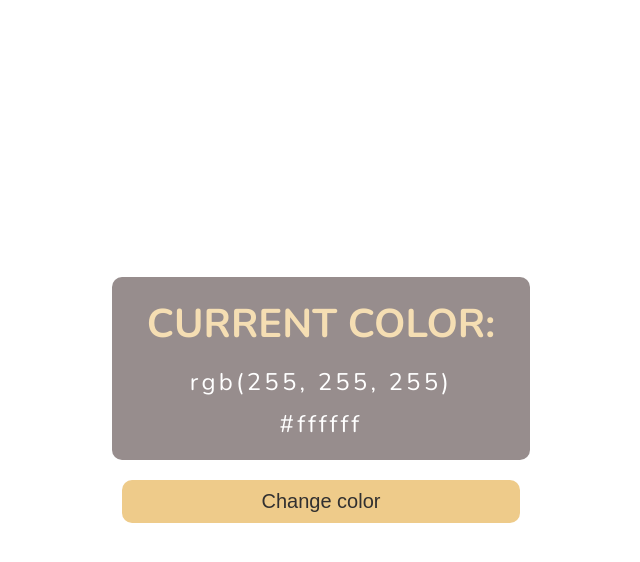
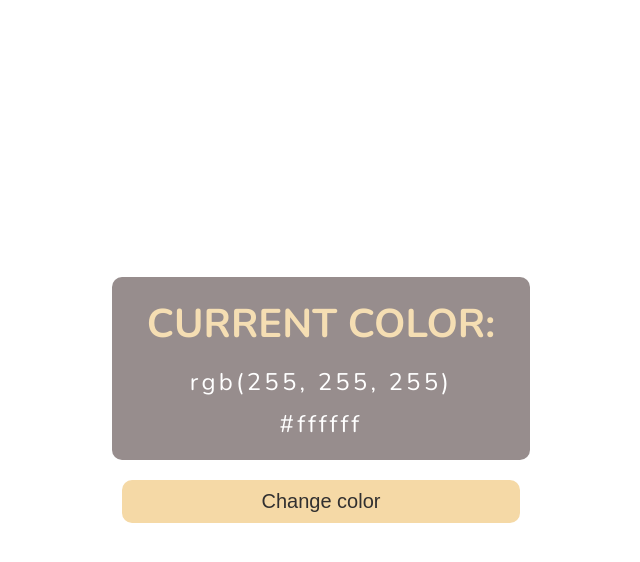
Before and after one commit to Trishit-H/random-color-generator, a plain HTML site: page index.html in a window 1280 px wide. In both pictures the pointer is over the button "Change color". Shown: the whole page, without its empty margins (319-959 px from the left). Drawn offline with nearby package versions, Linux system fonts and the light colour scheme.

Commit message:
Linked js file  and changed the coloro of button on hover

```diff
--- a/index.html
+++ b/index.html
@@ -5,6 +5,7 @@
     <meta charset="UTF-8">
     <meta name="viewport" content="width=device-width, initial-scale=1.0">
     <link rel="stylesheet" href="styles.css">
+    <script src="script.js" defer></script>
     <title>Random Color Generator</title>
 </head>
 
--- a/styles.css
+++ b/styles.css
@@ -58,5 +58,5 @@ button {
 }
 
 button:hover {
-    background-color: rgb(238, 203, 138);
+    background-color: rgb(245, 217, 166);
 }
```
